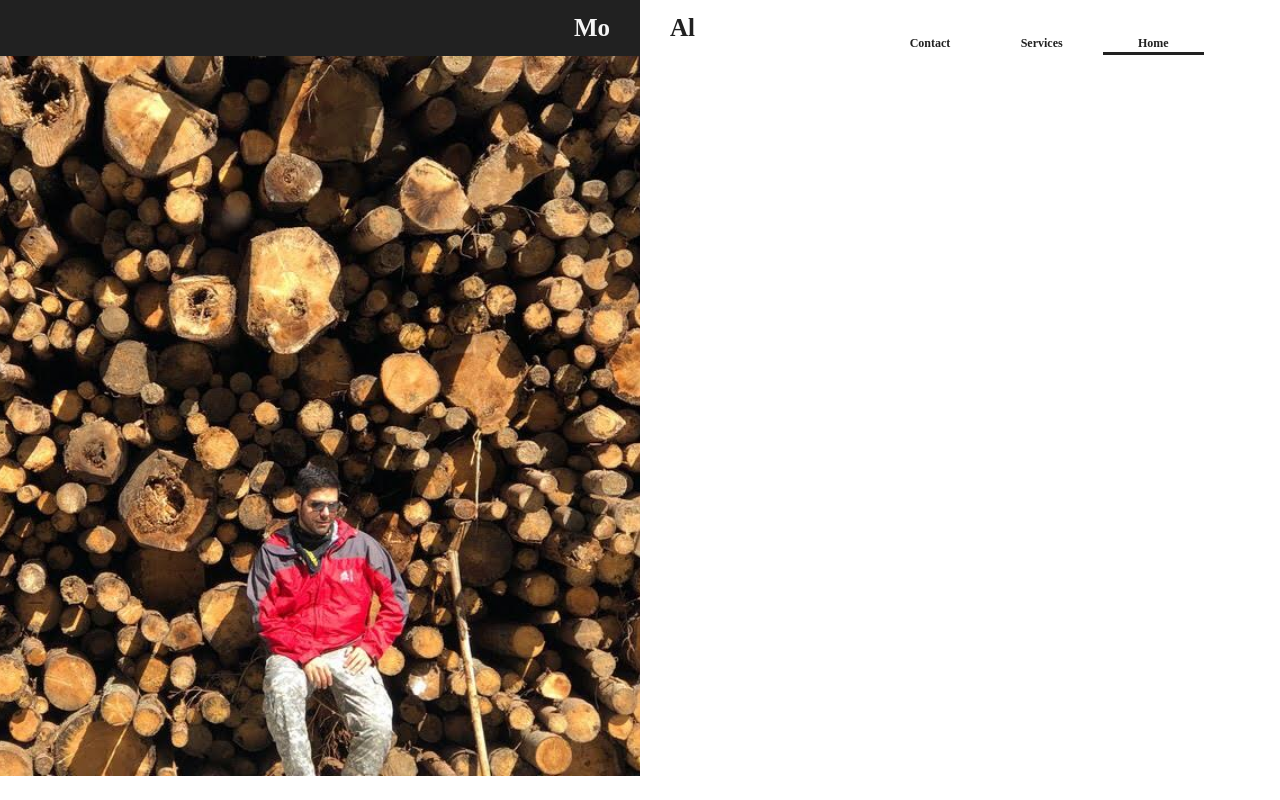
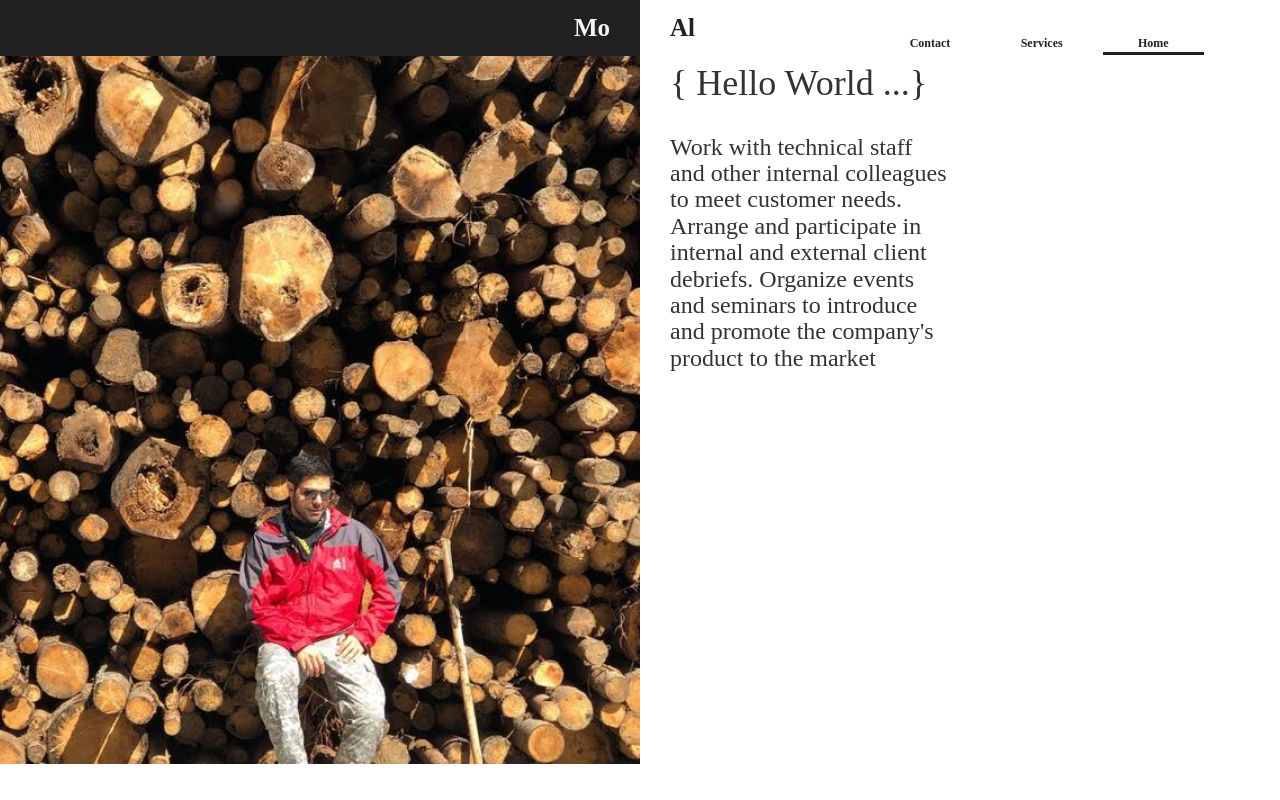
Before and after one commit to mealavi/PW, an Angular app: page / in a window 1280 px wide. Built offline with nearby package versions, Linux system fonts and the light colour scheme; what angular-font-awesome would draw is missing.

Commit message:
debugging the extra padding of navabr

```diff
--- a/src/app/app.component.css
+++ b/src/app/app.component.css
@@ -2,3 +2,25 @@
 
   font-family: "Fira Code Medium";
 }
+.container{
+
+  padding: 0px;
+}
+app-navbar{
+  padding: 0px;
+  position: fixed;
+  top:0px;
+  left:0px;
+  z-index: 10000;
+}
+
+.secondRow
+
+{
+  margin-top: 44px;
+
+}
+.firstRow{
+
+
+}
--- a/src/app/app.component.html
+++ b/src/app/app.component.html
@@ -1,3 +1,11 @@
-<app-navbar></app-navbar>
-<app-left-c class="col-md-6 col-sm-6 col-lg-6"></app-left-c>
-<app-right-c class="col-md-6 col-sm-6 col-lg-6"></app-right-c>
+<div class="container col-xs-12 col-md-12 col-sm-12 col-lg-12" style="padding: 0px;">
+
+  <div class="row firstRow">
+    <app-navbar class="col-xs-12 col-md-12 col-sm-12 col-lg-12"></app-navbar>
+  </div>
+  <div class="row secondRow">
+    <app-left-c class="col-xs-12 col-md-6 col-sm-6 col-lg-6"></app-left-c>
+
+    <app-right-c class="col-xs-12 col-md-6 col-sm-6 col-lg-6"></app-right-c>
+  </div>
+</div>
--- a/src/app/home/navbar/navbar.component.css
+++ b/src/app/home/navbar/navbar.component.css
@@ -1,6 +1,7 @@
 .contaner {
   height: 44px;
   background-color: rgba(0, 0, 0, 0.8);
+
 }
 
 .left {
@@ -109,9 +110,7 @@ ul li:not(.logo) a:active {
 .small-menu ul {
   list-style-type: none;
   padding: 0px;
-  position: fixed;
-  top:0px;
-  left:0px;
+
 }
 
 .small-menu ul li:last-child{
--- a/src/app/home/navbar/navbar.component.html
+++ b/src/app/home/navbar/navbar.component.html
@@ -1,5 +1,5 @@
-<div class="container col-md-12 col-xs-12 col-sm-12 col-lg-12">
-  <div class="row">
+<div class="container-fluid col-md-12 col-xs-12 col-sm-12 col-lg-12">
+  <div class="row" >
 
     <div class="left hidden-xs col-sm-6 col-md-6 col-lg-6">
       <div class="row">
--- a/src/app/home/right-c/right-c.component.css
+++ b/src/app/home/right-c/right-c.component.css
@@ -0,0 +1,5 @@
+.h1title
+{
+
+color:#212121;
+}
--- a/src/app/home/right-c/right-c.component.html
+++ b/src/app/home/right-c/right-c.component.html
@@ -1,8 +1,22 @@
-<div class="col-xs-12 col-sm-12 col-md-12 col-lg-12">
+<div class="container col-xs-12 col-sm-12 col-md-12 col-lg-12">
+<div class="row firstRow">
+  <div class="col-xs-12 col-sm-12 col-md-12 col-lg-12">
+    <div class="row">
+
+      <h1  class="col-sm-6 col-md-6 col-lg-6 ">{{helloWorld}}</h1>
+
+
+    </div>
+
+  </div>
+</div>
   <div class="row">
 
-<h1  #title  >{{helloWorld}}</h1>
+    <h3 class="col-sm-6 col-md-6 col-lg-6 " >
+      Work with technical staff and other internal colleagues to meet customer needs.
+      Arrange and participate in internal and external client debriefs.
+      Organize events and seminars to introduce and promote the company's product to the market
+    </h3>
 
   </div>
-
 </div>
--- a/src/app/home/right-c/right-c.component.ts
+++ b/src/app/home/right-c/right-c.component.ts
@@ -8,8 +8,8 @@ import {falseIfMissing} from "protractor/built/util";
 })
 export class RightCComponent implements OnInit,AfterContentInit {
 
-  helloWorld = "";
-  showTitle:boolean=true;
+  helloWorld = "{ Hello World ...}";
+
 
   constructor(private elementRef: ElementRef, private renderer: Renderer2) {
   }
```
